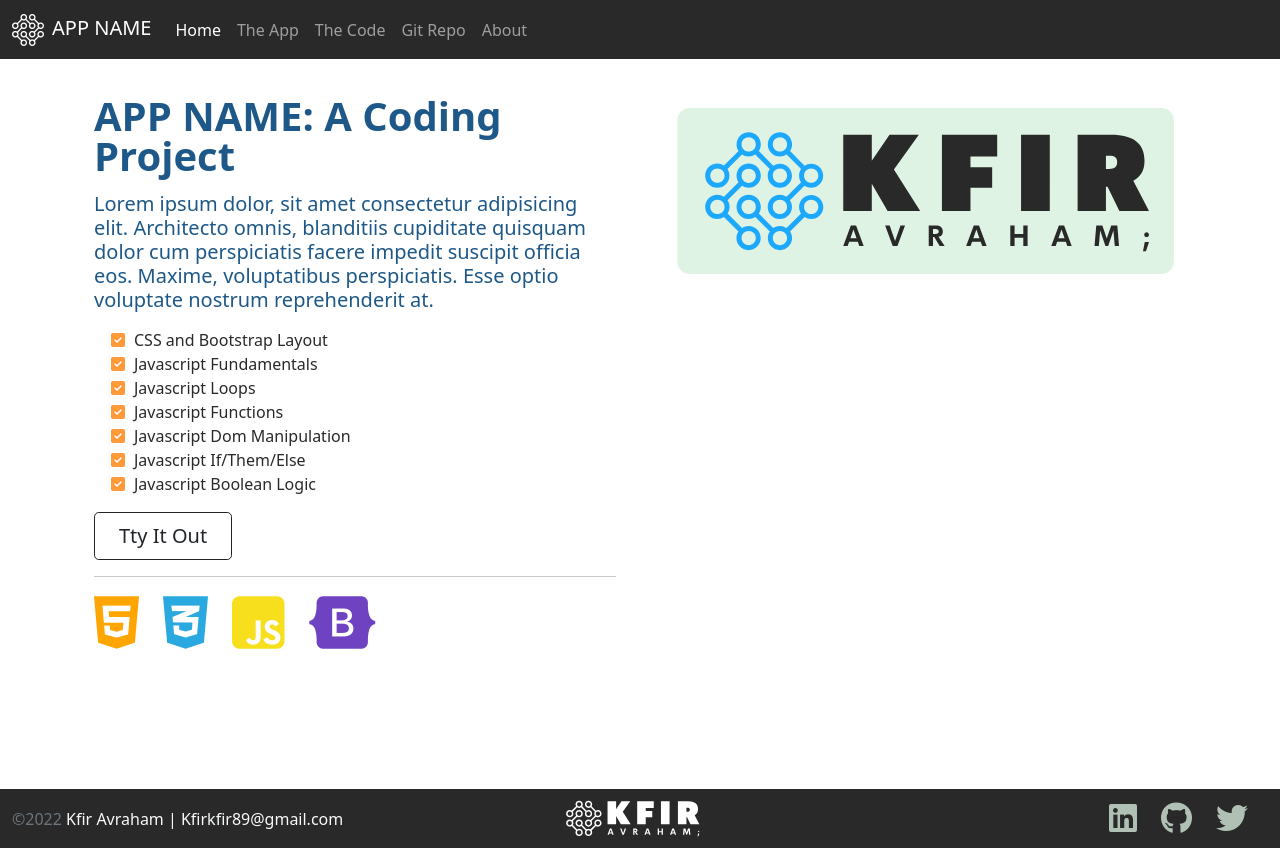
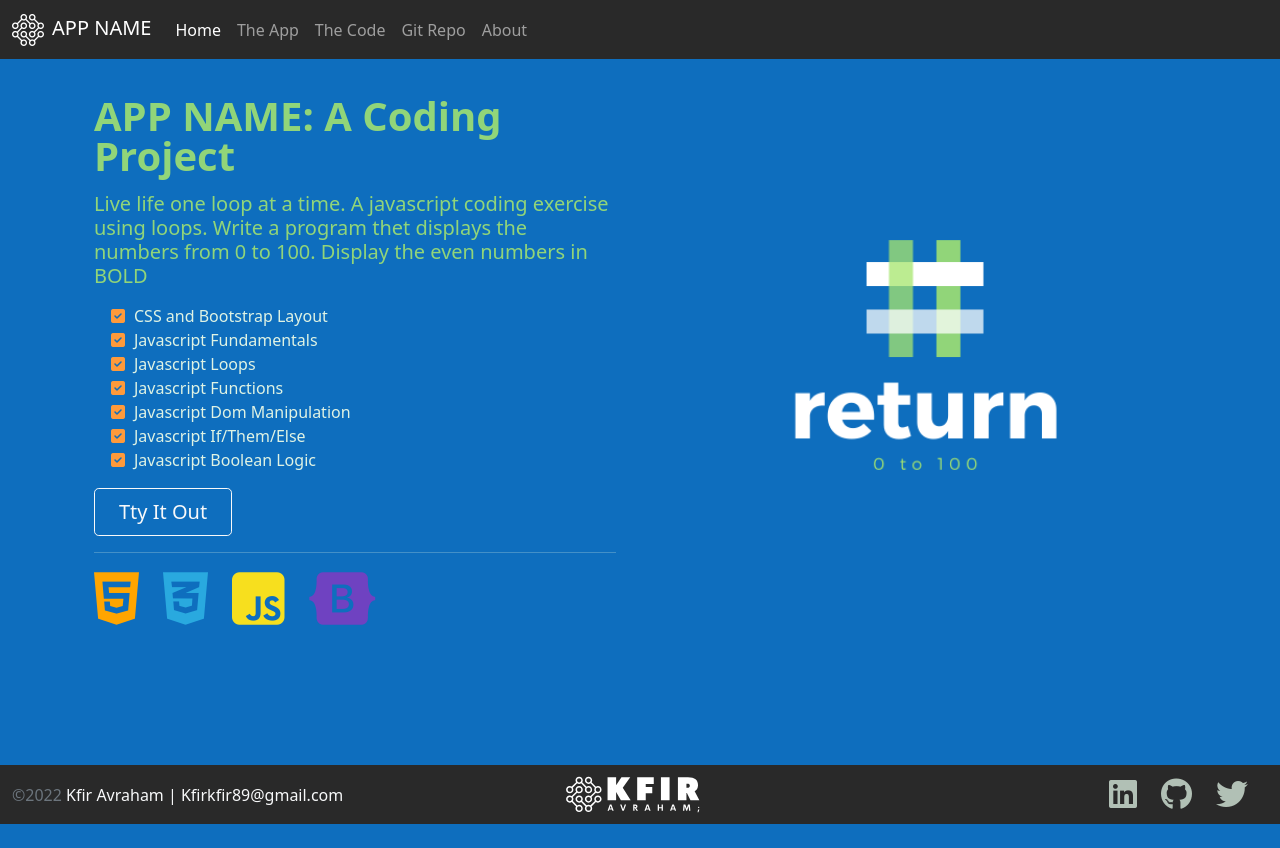
Before and after one commit to kfirkfir89/return-0-to-100, a plain HTML site: page index.html in a window 1280 px wide. After the commit the page ends 824 px from the top, so only its background shows below. Drawn offline with nearby package versions, Linux system fonts and the light colour scheme.

Commit message:
set up
set up the template for the new  project

```diff
--- a/css/site.css
+++ b/css/site.css
@@ -1,5 +1,5 @@
 :root{
-    --primary-color: #1D5888;
+    --primary-color: #91d579;
     --secondary-color: #FF9A3B; /*#1CA8FC-blue*/
     --dark-color: #292929;
     --white-color: #dff3e4;
@@ -18,7 +18,8 @@
 
 
 body {
-    color:var(--dark-color);
+    color:var(--white-color);
+    background-color: #0E6EBE;
 }
 
 nav {
--- a/index.html
+++ b/index.html
@@ -58,7 +58,7 @@
            <div class="row g-5 pt-5 row-cols-1 row-cols-lg-2">
                <div class="col order-last order-lg-first ">
                    <h1 class="display-6 fw-bold lh-1 mb-3">APP NAME: A Coding Project</h1>
-                   <h4 class="lead">Lorem ipsum dolor, sit amet consectetur adipisicing elit. Architecto omnis, blanditiis cupiditate quisquam dolor cum perspiciatis facere impedit suscipit officia eos. Maxime, voluptatibus perspiciatis. Esse optio voluptate nostrum reprehenderit at.</h4>
+                   <h4 class="lead">Live life one loop at a time. A javascript coding exercise using loops. Write a program thet displays the numbers from 0 to 100. Display the even numbers in <strong>BOLD</strong></strong></h4>
                    <ul class="fa-ul pt-2 checklist">
                        <li><span class="fa-li"><i class="fas fa-check-square"></i></span>CSS and Bootstrap Layout</li>
                        <li><span class="fa-li"><i class="fas fa-check-square"></i></span>Javascript Fundamentals</li>
@@ -69,7 +69,7 @@
                        <li><span class="fa-li"><i class="fas fa-check-square"></i></span>Javascript Boolean Logic</li>
                    </ul>
                    <div>
-                       <a type="button" class="btn btn-outline-dark btn-lg px-4 me-md-2" href="app.html">Tty It Out</a>
+                       <a type="button" class="btn btn-outline-light btn-lg px-4 me-md-2" href="app.html">Tty It Out</a>
                    </div>
                    <hr>
                    <h5 class="fw-bold mt-3">
@@ -84,7 +84,7 @@
                    </h5>
                </div>
                <div class="col">
-                   <img src="/img/Color logo - no background.svg" class="img-fluid center-block d-block mx-auto" alt="App Logo" width="700" height="500">
+                   <img src="/img/return.png" class="img-fluid center-block d-block mx-auto" alt="App Logo" width="700" height="500">
                </div>
            </div>
        </div>
```
Also changed, not shown: img/return.png (added).
